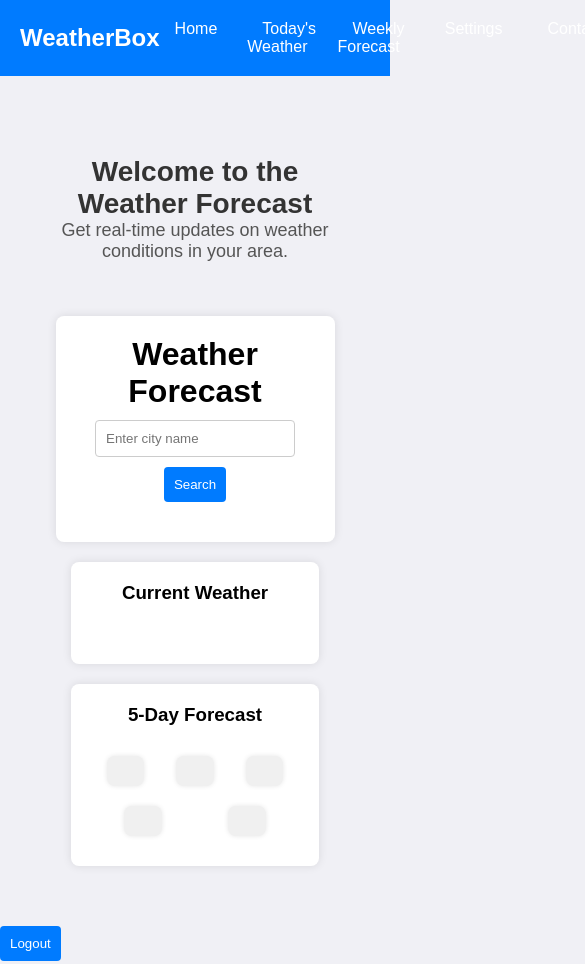
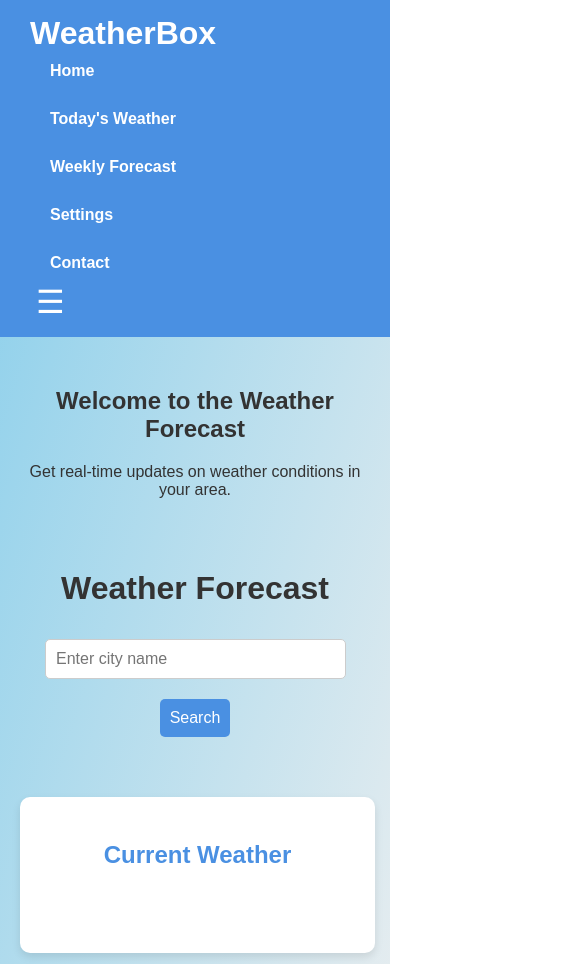
Before and after one commit to Siddharth-Pushkar/weather-box, a website: page public/homepage.html in a window 390 px wide. Shown: the top 964 px of the page, 585 px wide, since content can reach past the window. Drawn offline with Linux system fonts and the light colour scheme.

Commit message:
Improved Visuals

```diff
--- a/public/assets/css/homepage.css
+++ b/public/assets/css/homepage.css
@@ -1,107 +1,107 @@
-/* Basic Reset */
-* {
+/* General Styles */
+body {
+    font-family: 'Arial', sans-serif;
+    background: linear-gradient(to bottom right, #87CEEB, #f0f0f0);
+    color: #333;
     margin: 0;
     padding: 0;
     box-sizing: border-box;
 }
 
-body {
-    font-family: Arial, sans-serif;
-    background-color: #f0f0f5;
-
-}
-
+/* Header Styles */
 header {
-    background-color: #007bff;
-    padding: 20px;
+    background-color: #4A90E2;
+    color: #fff;
+    padding: 15px 30px;
     display: flex;
     justify-content: space-between;
     align-items: center;
-    color: white;
+    position: sticky;
+    top: 0;
+    z-index: 1000;
 }
 
-.logo h1 {
-    font-size: 24px;
+/* Logo Styles */
+header .logo h1 {
+    font-size: 2em;
+    margin: 0;
 }
 
-nav {
+/* Navigation Styles */
+header nav {
     display: flex;
+    align-items: center;
 }
 
-.nav-links {
-    list-style: none;
+/* Navigation Links */
+header .nav-links {
+    list-style-type: none;
+    padding: 0;
+    margin: 0;
     display: flex;
-    gap: 15px;
+    gap: 20px;
 }
 
-.nav-links li {
-    display: inline;
+header .nav-links li {
+    position: relative;
 }
 
-.nav-links a {
+header .nav-links a {
+    color: #fff;
     text-decoration: none;
-    color: white;
-    font-size: 16px;
-    padding: 10px 15px;
+    font-weight: bold;
+    padding: 5px 10px;
     border-radius: 5px;
-    transition: background-color 0.3s ease;
+    transition: background-color 0.3s;
 }
 
-.nav-links a:hover {
-    background-color: #0056b3;
+/* Hover effect for links */
+header .nav-links a:hover {
+    background-color: #357ABD;
 }
-
+/* Main Content Styles */
 main {
-    padding: 40px;
+    padding: 30px 20px;
     text-align: center;
 }
 
-.weather-info {
-    margin-top: 40px;
-}
-
-.weather-info h2 {
-    font-size: 28px;
-    color: #333;
-}
-
-.weather-info p {
-    font-size: 18px;
-    color: #555;
-}
-
-/* CSS for Current Weather and Forecast Boxes */
+/* Weather Container Styles */
 .current-weather, .forecast-container {
     margin: 20px auto;
     padding: 20px;
-    background-color: #ffffff;
-    border-radius: 8px;
-    box-shadow: 0 0 10px rgba(0, 0, 0, 0.1);
+    background-color: #fff;
+    border-radius: 10px;
+    box-shadow: 0 4px 8px rgba(0, 0, 0, 0.1);
+    max-width: 1000px;
+    width: 90%;
     text-align: center;
-    width: 80%;
 }
 
-.forecast-container {
-    display: flex;
-    flex-direction: column;
-    align-items: center;
+/* Styling the Current Weather */
+.current-weather h3 {
+    font-size: 1.5em;
+    color: #4A90E2;
 }
 
+/* Forecast Container Styles */
 .forecast-boxes {
-    display: flex;
-    justify-content: space-around;
-    flex-wrap: wrap;
+    display: grid;
+    grid-template-columns: repeat(auto-fit, minmax(150px, 1fr));
+    gap: 20px;
     margin-top: 20px;
 }
 
 .forecast-box {
-    background-color: #f0f0f0;
+    background-color: #4A90E2;
+    color: #fff;
     padding: 15px;
-    margin: 10px;
     border-radius: 8px;
-    width: 18%;
-    text-align: center;
-    box-shadow: 0 0 5px rgba(0, 0, 0, 0.1);
+    box-shadow: 0 4px 6px rgba(0, 0, 0, 0.1);
+    transition: transform 0.3s;
+}
+
+.forecast-box:hover {
+    transform: translateY(-5px);
 }
 
 #current-weather-box {
@@ -109,72 +109,88 @@ main {
     font-size: 1.2em;
 }
 
-
-
-.container {
-    width: 90%;
-    margin: 0 auto;
-    display: flex;
-    flex-wrap: wrap;
-    gap: 10px;
-  }
-  .box {
-    flex: 1 1 calc(33.333% - 10px); /* 3 boxes per row, with gap subtracted */
-    background-color: #4CAF50;
-    color: white;
+/* Input Styles */
+.container2 {
     text-align: center;
+    margin: 30px auto;
     padding: 20px;
-    margin-bottom: 10px;
-    border-radius: 8px;
-    box-shadow: 0 4px 6px rgba(0, 0, 0, 0.1);
-  }
-  .box h2 {
-    font-size: 20px;
-    margin-bottom: 10px;
-  }
-  .box p {
-    font-size: 16px;
-  }
-  @media (max-width: 768px) {
-    .box {
-      flex: 1 1 calc(50% - 10px);
-    }
-  }
-  @media (max-width: 480px) {
-    .box {
-      flex: 1 1 100%;
-    }
-  }
-
-.container2 {
-    width: 90%;
-    margin: auto;
-    padding-bottom: 20px;
-    text-align: center;
-    background: white;
-    padding: 20px;
-    border-radius: 8px;
-    box-shadow: 0 0 10px rgba(0, 0, 0, 0.1);
 }
 
-input {
+.container2 input, .container2 button {
     padding: 10px;
-    margin: 10px 0;
-    width: 200px;
+    margin: 10px 5px;
+    border-radius: 5px;
     border: 1px solid #ccc;
-    border-radius: 4px;
+    font-size: 1em;
 }
 
-button {
-    padding: 10px;
-    background-color: #007bff;
-    color: white;
+.container2 input {
+    width: 250px;
+}
+
+.container2 button {
+    background-color: #4A90E2;
+    color: #fff;
     border: none;
-    border-radius: 4px;
+    cursor: pointer;
+    transition: background-color 0.3s;
+}
+
+.container2 button:hover {
+    background-color: #357ABD;
+}
+
+.nav-toggle {
+    display: none; /* Hide by default */
+    background: none;
+    border: none;
+    color: #fff;
+    font-size: 2em;
     cursor: pointer;
 }
 
-#weather-result {
-    margin-top: 20px;
+/* Responsive Adjustments */
+@media only screen and (max-width: 768px) {
+    .forecast-boxes {
+        grid-template-columns: repeat(auto-fit, minmax(100px, 1fr));
+    }
 
+    header {
+        flex-direction: column;
+        align-items: flex-start;
+    }
+
+    /* Show the navigation menu as a column */
+    header .nav-links {
+        flex-direction: column;
+        gap: 10px;
+        width: 100%;
+    }
+
+    /* Navigation link styles for mobile */
+    header .nav-links a {
+        display: block;
+        width: 100%;
+        padding: 10px 20px;
+    }
+
+    .container2 input {
+        width: 90%;
+    }
+
+
+    .nav-toggle {
+        display: block;
+    }
+
+    /* Initially hide the nav-links */
+    .nav-links {
+        display: none;
+    }
+
+    /* Display nav-links when .open is added */
+    .nav-links.open {
+        display: flex;
+        flex-direction: column;
+    }
 }
--- a/public/assets/js/script.js
+++ b/public/assets/js/script.js
@@ -1,10 +1,21 @@
-document.getElementById('search').addEventListener('click', async () => {
-    const city = document.getElementById('city').value;
+// Function to update the weather data with a smooth transition
+const updateWeatherData = (element, content) => {
+    element.style.opacity = 0; // Fade out effect
+    setTimeout(() => {
+        element.innerHTML = content;
+        element.style.opacity = 1; // Fade in effect
+    }, 300); // Wait for 300ms before updating content
+};
+
+// Function to fetch and display the weather information
+const displayWeather = async () => {
+    const city = document.getElementById('city').value.trim();
     if (!city) {
         alert('Please enter a city name');
         return;
     }
 
+    try {
         // Fetch current weather
         const currentWeatherResponse = await fetch(`/weather?city=${city}`);
         const currentWeatherData = await currentWeatherResponse.json();
@@ -13,33 +24,53 @@ document.getElementById('search').addEventListener('click', async () => {
         const forecastResponse = await fetch(`/forecast?city=${city}`);
         const forecastData = await forecastResponse.json();
 
-    // Update current weather
+        // Update current weather box
         if (currentWeatherData.cod === 200) {
-        document.getElementById('current-weather-box').innerHTML = `
+            const currentWeatherContent = `
                 <h2>${currentWeatherData.name}</h2>
                 <p>Temperature: ${currentWeatherData.main.temp} °C</p>
                 <p>Weather: ${currentWeatherData.weather[0].description}</p>
                 <p>Humidity: ${currentWeatherData.main.humidity}%</p>
             `;
+            updateWeatherData(document.getElementById('current-weather-box'), currentWeatherContent);
         } else {
-        document.getElementById('current-weather-box').innerHTML = `<p>${currentWeatherData.message}</p>`;
+            updateWeatherData(document.getElementById('current-weather-box'), `<p>${currentWeatherData.message}</p>`);
         }
 
         // Update forecast boxes
         if (forecastData.cod === "200") {
             for (let i = 0; i < 5; i++) {
-            const dayForecast = forecastData.list[i * 8]; // Data is provided in 3-hour intervals, hence every 8th item represents a new day
+                const dayForecast = forecastData.list[i * 8]; // Data is in 3-hour intervals, every 8th item is a new day
                 const forecastBox = document.getElementById(`day${i + 1}`);
-            forecastBox.innerHTML = `
+                const forecastContent = `
                     <h4>${new Date(dayForecast.dt_txt).toLocaleDateString()}</h4>
                     <p>Temp: ${dayForecast.main.temp} °C</p>
                     <p>Weather: ${dayForecast.weather[0].description}</p>
                     <p>Humidity: ${dayForecast.main.humidity}%</p>
                 `;
+                updateWeatherData(forecastBox, forecastContent);
             }
         } else {
             for (let i = 0; i < 5; i++) {
-            document.getElementById(`day${i + 1}`).innerHTML = `<p>Error fetching forecast</p>`;
+                updateWeatherData(document.getElementById(`day${i + 1}`), `<p>Error fetching forecast</p>`);
             }
         }
+
+    } catch (error) {
+        alert('Error fetching weather data. Please try again later.');
+        console.error('Error:', error);
+    }
+
+
+    // Toggle the navigation menu on mobile
+const navToggle = document.querySelector('.nav-toggle');
+const navLinks = document.querySelector('.nav-links');
+
+navToggle.addEventListener('click', () => {
+    navLinks.classList.toggle('open');
 });
+
+};
+
+// Event listener for the search button
+document.getElementById('search').addEventListener('click', displayWeather);
--- a/public/homepage.html
+++ b/public/homepage.html
@@ -21,6 +21,10 @@
                 <li><a href="#">Contact</a></li>
             </ul>
         </nav>
+        <button class="nav-toggle" aria-label="Toggle navigation">
+            ☰
+        </button>
+
     </header>
 
     <!-- Main Content -->
@@ -29,10 +33,6 @@
           <h2>Welcome to the Weather Forecast</h2>
           <p>Get real-time updates on weather conditions in your area.</p>
       </section>
-
-      <br>
-      <br>
-      <br>
 
 
       <div class="container2">
```
Lines whose indentation alone changed are shown as unchanged.
